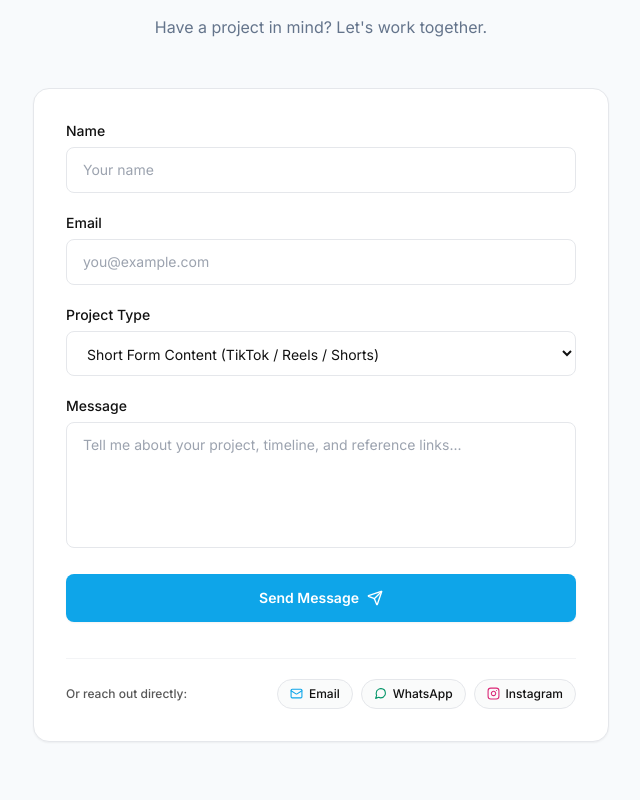
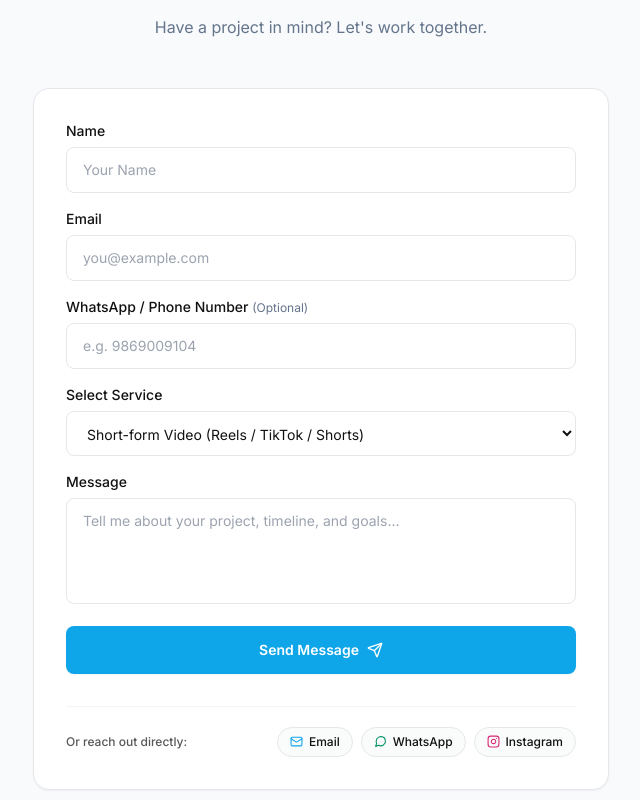
Before and after one commit to benjaminshresthaa/Benjamin-Portfolio, a React (Vite) app: page / in a window 1280 px wide. Shown: the part 4660-5460 px from the top of the page, without its empty margins (319-959 px from the left). Built offline with nearby package versions, Linux system fonts and the light colour scheme.

Commit message:
feat: connect EmailJS to Contact form and add CNAME and vercel config

```diff
--- a/package.json
+++ b/package.json
@@ -11,6 +11,7 @@
     "preview": "vite preview"
   },
   "dependencies": {
+    "@emailjs/browser": "^5.0.3",
     "autoprefixer": "^10.6.2",
     "framer-motion": "^14.9.0",
     "lucide-react": "^1.66.0",
--- a/src/components/Contact.jsx
+++ b/src/components/Contact.jsx
@@ -1,6 +1,7 @@
 import { useState } from 'react';
 import { motion } from 'framer-motion';
-import { Send, Mail, CheckCircle2 } from 'lucide-react';
+import { Send, Mail, CheckCircle2, AlertCircle, Loader2 } from 'lucide-react';
+import emailjs from '@emailjs/browser';
 import { InstagramIcon, WhatsAppIcon } from './Icons';
 import { personalInfo } from '../data/portfolioData';
 
@@ -8,19 +9,62 @@ export default function Contact() {
   const [formData, setFormData] = useState({
     name: '',
     email: '',
-    projectType: 'Short Form Content',
+    phone: '',
+    service: 'Short-form Video',
     message: '',
   });
+  const [loading, setLoading] = useState(false);
   const [submitted, setSubmitted] = useState(false);
+  const [errorMessage, setErrorMessage] = useState('');
 
-  const handleSubmit = (e) => {
+  const handleChange = (e) => {
+    const { name, value } = e.target;
+
+    // Optional phone validation to keep clean numbers
+    if (name === 'phone') {
+      const onlyNumbers = value.replace(/\D/g, '');
+      if (onlyNumbers.length > 15) return;
+      setFormData((prev) => ({ ...prev, [name]: onlyNumbers }));
+      return;
+    }
+
+    setFormData((prev) => ({ ...prev, [name]: value }));
+  };
+
+  const handleSubmit = async (e) => {
     e.preventDefault();
-    const subject = encodeURIComponent(`Project Inquiry: ${formData.projectType} from ${formData.name}`);
-    const body = encodeURIComponent(
-      `Name: ${formData.name}\nEmail: ${formData.email}\nProject Type: ${formData.projectType}\n\nMessage:\n${formData.message}`
-    );
-    window.open(`mailto:${personalInfo.email}?subject=${subject}&body=${body}`, '_blank');
-    setSubmitted(true);
+    setLoading(true);
+    setErrorMessage('');
+
+    try {
+      await emailjs.send(
+        'email_benjamin',
+        'template_71xujco',
+        {
+          from_name: formData.name,
+          from_email: formData.email,
+          from_phone: formData.phone || 'Not provided',
+          selected_service: formData.service,
+          message: formData.message,
+        },
+        'cdvWKcl1e0oNF47F_'
+      );
+      setSubmitted(true);
+      setFormData({
+        name: '',
+        email: '',
+        phone: '',
+        service: 'Short-form Video',
+        message: '',
+      });
+    } catch (error) {
+      console.error('EmailJS Error:', error);
+      setErrorMessage(
+        'Failed to send message via EmailJS. Please reach out directly via WhatsApp or Email below.'
+      );
+    } finally {
+      setLoading(false);
+    }
   };
 
   return (
@@ -56,12 +100,9 @@ export default function Contact() {
               <div className="mx-auto mb-4 flex h-14 w-14 items-center justify-center rounded-full bg-emerald-100 text-emerald-600">
                 <CheckCircle2 size={32} />
               </div>
-              <h3 className="text-xl font-bold text-foreground">Message Ready to Send!</h3>
-              <p className="mt-2 text-sm text-muted-foreground">
-                Your email client has been opened. If it didn't open automatically, send a direct email to{' '}
-                <a href={`mailto:${personalInfo.email}`} className="text-accent underline font-medium">
-                  {personalInfo.email}
-                </a>.
+              <h3 className="text-xl font-bold text-foreground">Message Sent Successfully!</h3>
+              <p className="mt-2 text-sm text-muted-foreground max-w-md mx-auto leading-relaxed">
+                Thank you for reaching out! Your message has been delivered directly to Benjamin's inbox. You will receive a response shortly.
               </p>
               <button
                 onClick={() => setSubmitted(false)}
@@ -71,7 +112,14 @@ export default function Contact() {
               </button>
             </div>
           ) : (
-            <form onSubmit={handleSubmit} className="flex flex-col gap-5">
+            <form onSubmit={handleSubmit} className="flex flex-col gap-4">
+              {errorMessage && (
+                <div className="flex items-center gap-2 rounded-lg bg-red-50 p-3.5 text-xs text-red-700 border border-red-200">
+                  <AlertCircle size={16} className="shrink-0" />
+                  <span>{errorMessage}</span>
+                </div>
+              )}
+
               <div>
                 <label htmlFor="name" className="mb-1.5 block text-sm font-medium text-foreground">
                   Name
@@ -79,11 +127,12 @@ export default function Contact() {
                 <input
                   type="text"
                   id="name"
+                  name="name"
                   required
                   value={formData.name}
-                  onChange={(e) => setFormData({ ...formData, name: e.target.value })}
+                  onChange={handleChange}
                   className="w-full rounded-lg border border-gray-200 bg-white px-4 py-3 text-sm text-foreground outline-none transition-colors focus:border-accent focus:ring-1 focus:ring-accent"
-                  placeholder="Your name"
+                  placeholder="Your Name"
                 />
               </div>
 
@@ -94,29 +143,45 @@ export default function Contact() {
                 <input
                   type="email"
                   id="email"
+                  name="email"
                   required
                   value={formData.email}
-                  onChange={(e) => setFormData({ ...formData, email: e.target.value })}
+                  onChange={handleChange}
                   className="w-full rounded-lg border border-gray-200 bg-white px-4 py-3 text-sm text-foreground outline-none transition-colors focus:border-accent focus:ring-1 focus:ring-accent"
                   placeholder="you@example.com"
                 />
               </div>
 
               <div>
-                <label htmlFor="projectType" className="mb-1.5 block text-sm font-medium text-foreground">
-                  Project Type
+                <label htmlFor="phone" className="mb-1.5 block text-sm font-medium text-foreground">
+                  WhatsApp / Phone Number <span className="text-xs font-normal text-muted-foreground">(Optional)</span>
+                </label>
+                <input
+                  type="tel"
+                  id="phone"
+                  name="phone"
+                  value={formData.phone}
+                  onChange={handleChange}
+                  className="w-full rounded-lg border border-gray-200 bg-white px-4 py-3 text-sm text-foreground outline-none transition-colors focus:border-accent focus:ring-1 focus:ring-accent"
+                  placeholder="e.g. 9869009104"
+                />
+              </div>
+
+              <div>
+                <label htmlFor="service" className="mb-1.5 block text-sm font-medium text-foreground">
+                  Select Service
                 </label>
                 <select
-                  id="projectType"
-                  value={formData.projectType}
-                  onChange={(e) => setFormData({ ...formData, projectType: e.target.value })}
+                  id="service"
+                  name="service"
+                  value={formData.service}
+                  onChange={handleChange}
                   className="w-full rounded-lg border border-gray-200 bg-white px-4 py-3 text-sm text-foreground outline-none transition-colors focus:border-accent focus:ring-1 focus:ring-accent"
                 >
-                  <option value="Short Form Content (TikTok/Reels/Shorts)">Short Form Content (TikTok / Reels / Shorts)</option>
-                  <option value="YouTube Long Form Video">YouTube Long Form Video</option>
-                  <option value="Motion Graphics & Product Demo">Motion Graphics & Product Demo</option>
-                  <option value="Talking Head / Course Video">Talking Head / Course Video</option>
-                  <option value="Monthly Retainer Channel Editing">Monthly Retainer Channel Editing</option>
+                  <option value="Short-form Video">Short-form Video (Reels / TikTok / Shorts)</option>
+                  <option value="Long-form Video">Long-form Video (YouTube / Documentary)</option>
+                  <option value="Motion Graphics & Dynamic Visuals">Motion Graphics & Dynamic Visuals</option>
+                  <option value="Graphics Design">Graphics Design & Posters</option>
                 </select>
               </div>
 
@@ -126,24 +191,35 @@ export default function Contact() {
                 </label>
                 <textarea
                   id="message"
+                  name="message"
                   required
-                  rows={5}
+                  rows={4}
                   value={formData.message}
-                  onChange={(e) => setFormData({ ...formData, message: e.target.value })}
+                  onChange={handleChange}
                   className="w-full resize-none rounded-lg border border-gray-200 bg-white px-4 py-3 text-sm text-foreground outline-none transition-colors focus:border-accent focus:ring-1 focus:ring-accent"
-                  placeholder="Tell me about your project, timeline, and reference links..."
+                  placeholder="Tell me about your project, timeline, and goals..."
                 />
               </div>
 
               <button
                 type="submit"
-                className="inline-flex items-center justify-center gap-2 rounded-lg bg-accent px-6 py-3.5 text-sm font-semibold text-white transition-colors hover:bg-accent-dark shadow-sm hover:shadow"
+                disabled={loading}
+                className="inline-flex items-center justify-center gap-2 rounded-lg bg-accent px-6 py-3.5 text-sm font-semibold text-white transition-colors hover:bg-accent-dark shadow-sm hover:shadow disabled:opacity-70 disabled:cursor-not-allowed"
               >
-                <span>Send Message</span>
-                <Send size={16} />
+                {loading ? (
+                  <>
+                    <Loader2 size={16} className="animate-spin" />
+                    <span>Sending...</span>
+                  </>
+                ) : (
+                  <>
+                    <span>Send Message</span>
+                    <Send size={16} />
+                  </>
+                )}
               </button>
 
-              {/* Modern Minimalist Direct Connect Bar (Replaces bulky cards with sleek inline pills) */}
+              {/* Modern Minimalist Direct Connect Bar */}
               <div className="mt-4 pt-5 border-t border-gray-100 flex flex-col sm:flex-row items-center justify-between gap-3 text-xs text-muted-foreground">
                 <span className="font-medium text-foreground/70">Or reach out directly:</span>
                 <div className="flex flex-wrap items-center justify-center gap-2">
```
Also changed, not shown: vercel.json (added), 2 other files (tests, documents, lock files or other folders).
